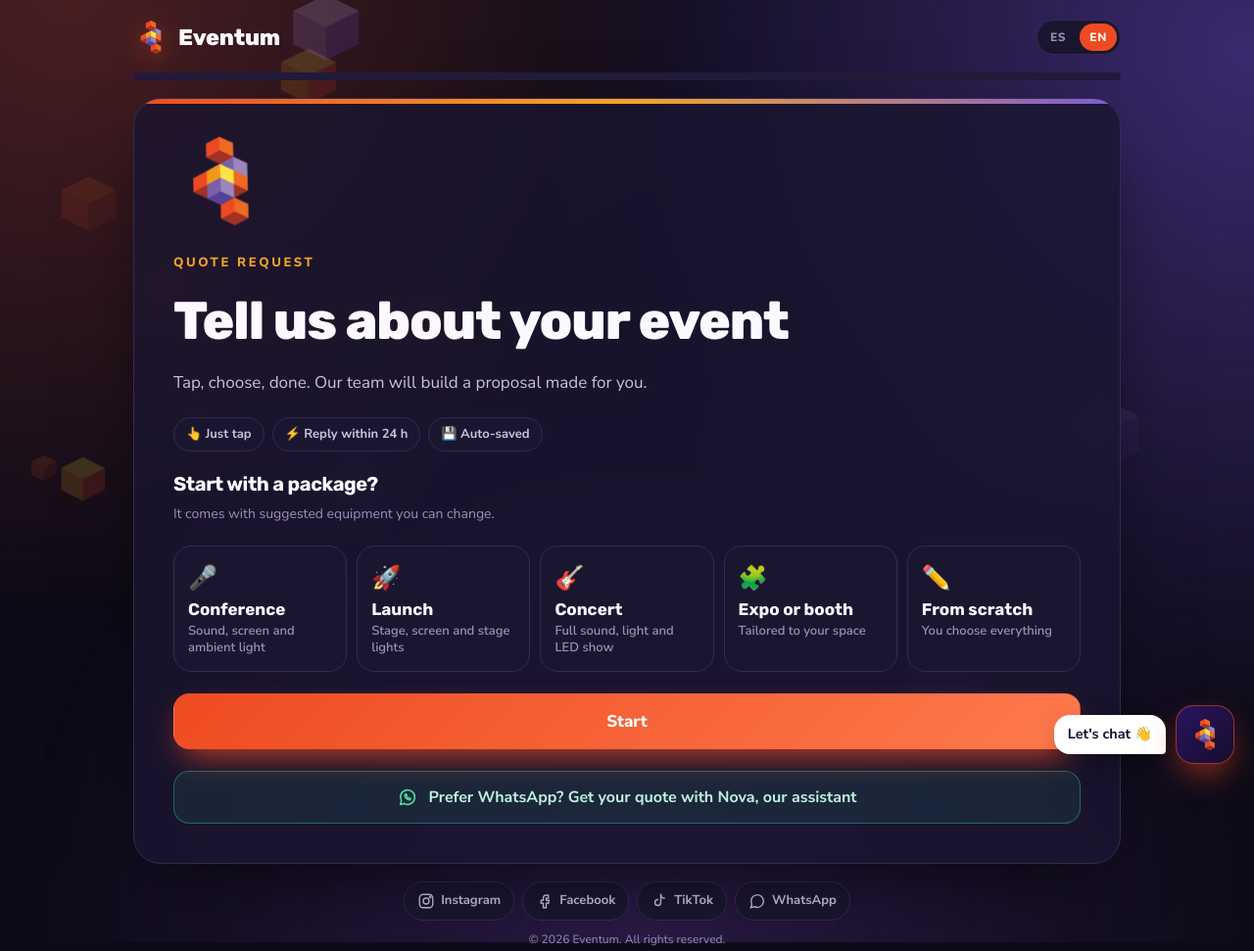
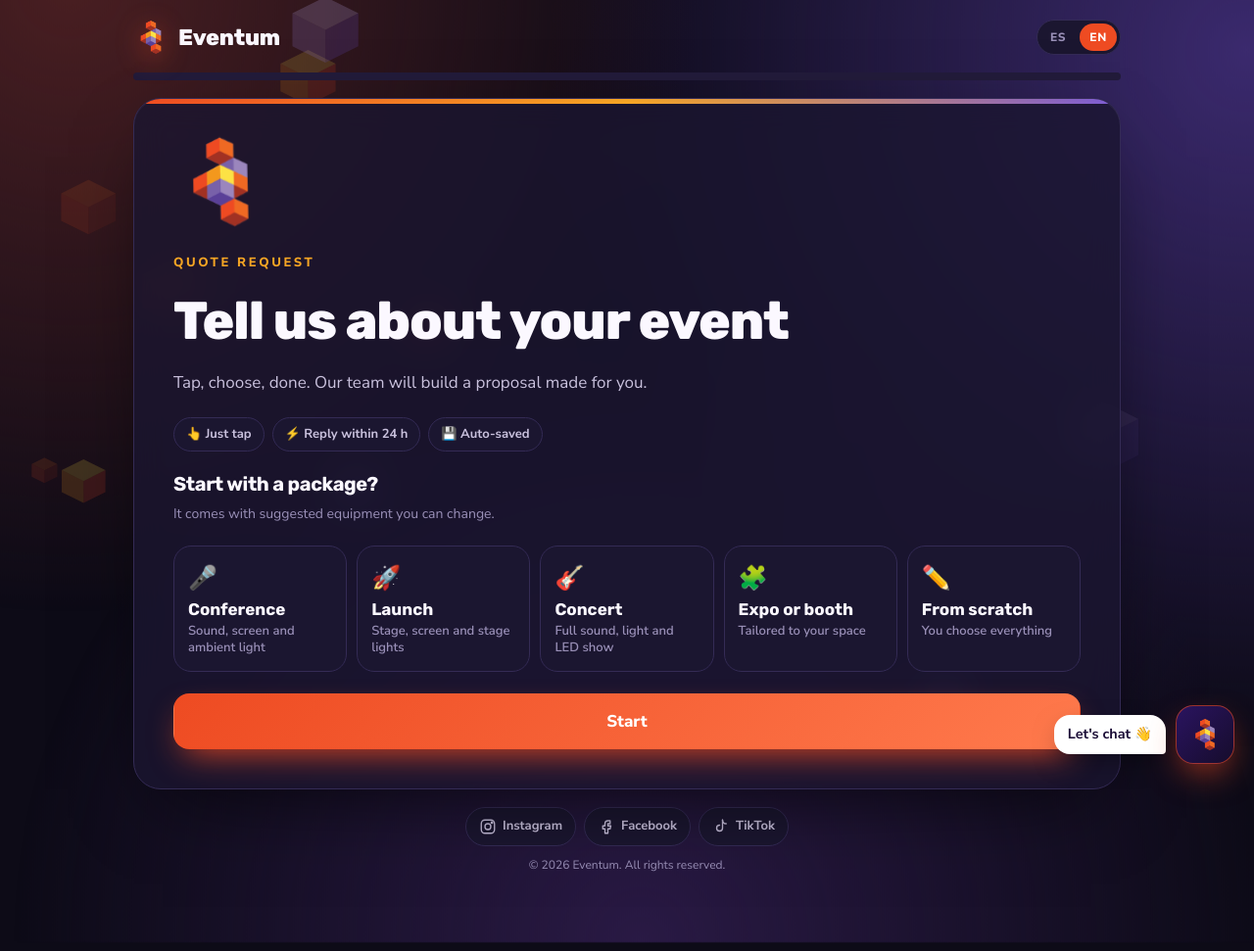
Before and after one commit to Eventumhn/cotiza, a plain HTML site: page index.html in a window 1280 px wide. Shown: the whole page at 98% size. After the commit the page ends 920 px from the top, so only its background shows below. Drawn offline with Linux system fonts and the light colour scheme.

Commit message:
Quitar temporalmente el WhatsApp de Nova en la cotización; solo queda el chat de Nova
Bandera WA_NOVA_ACTIVO=false: oculta el botón verde de WhatsApp, el ícono de WhatsApp en redes
y la opción del botón flotante (que ahora abre directo el chat).

Co-Authored-By: Claude Opus 5.5 <noreply@anthropic.com>
Claude-Session: https://claude.ai/code/session_018LxwSpyKkphBgL6KgUbLBC

```diff
--- a/index.html
+++ b/index.html
@@ -324,7 +324,9 @@ const PRM=new URLSearchParams(location.search);
 const DEMO=PRM.has("demo");
 const GALERIA=[]; // {src:"img/x.jpg", es:"Elegante", en:"Elegant"} — al agregar fotos aparece el paso "Inspiración"
 // Redes sociales: pon el enlace de cada una; las vacías no se muestran.
-const REDES=[["Instagram","https://www.instagram.com/eventumhn"],["Facebook","https://www.facebook.com/share/19JAutrwwo/"],["TikTok","https://www.tiktok.com/@eventumhn"],["WhatsApp","https://wa.me/50499354582?text="+encodeURIComponent("¡Hola, Nova! 👋 Me gustaría cotizar un evento con Eventum. ¿Me ayudas?")],["LinkedIn",""],["Sitio web",""]];
+// WhatsApp de Nova apagado temporalmente (solo queda el chat de Nova en la página). Para volver a activarlo: true
+const WA_NOVA_ACTIVO=false;
+const REDES=[["Instagram","https://www.instagram.com/eventumhn"],["Facebook","https://www.facebook.com/share/19JAutrwwo/"],["TikTok","https://www.tiktok.com/@eventumhn"],["WhatsApp",WA_NOVA_ACTIVO?"https://wa.me/50499354582?text="+encodeURIComponent("¡Hola, Nova! 👋 Me gustaría cotizar un evento con Eventum. ¿Me ayudas?"):""],["LinkedIn",""],["Sitio web",""]];
 const ICR={Instagram:'<rect x="3" y="3" width="18" height="18" rx="5"/><circle cx="12" cy="12" r="4"/><circle cx="17.5" cy="6.5" r="1"/>',Facebook:'<path d="M14 8h3V4h-3a4 4 0 0 0-4 4v3H7v4h3v6h4v-6h3l1-4h-4V8z"/>',TikTok:'<path d="M14 3v11a4 4 0 1 1-4-4"/><path d="M14 3c0 3 2 5 5 5"/>',WhatsApp:'<path d="M3 21l1.6-4.7A8.5 8.5 0 1 1 8 19.6z"/>',LinkedIn:'<rect x="3" y="3" width="18" height="18" rx="3"/><path d="M8 10v7M8 7v.01M12 17v-4a2 2 0 0 1 4 0v4M12 10v7"/>',"Sitio web":'<circle cx="12" cy="12" r="9"/><path d="M3 12h18M12 3a14 14 0 0 1 0 18M12 3a14 14 0 0 0 0 18"/>'};
 function redesHTML(){const r=REDES.filter(x=>x[1]);if(!r.length)return"";return `<div class="redes">${r.map(([n,u])=>`<a href="${esc(u)}" target="_blank" rel="noopener" aria-label="${n}"><svg viewBox="0 0 24 24">${ICR[n]}</svg><span>${n}</span></a>`).join("")}</div>`}
 const LS="eventumCot1", LS_MIS="eventumCotMis";
@@ -531,7 +533,7 @@ function render(){
   <h2 style="font-size:20px">${t("packT")}</h2><p class="hint" style="margin-top:-14px">${t("packH")}</p>
   <div class="packs">${PACKS.map(p=>`<button class="pack" data-pack="${p.id}" aria-pressed="${A.paquete===p.id}"><span class="ico">${p.ico}</span><b>${p[LANG][0]}</b><small>${p[LANG][1]}</small></button>`).join("")}</div>
   <nav class="ctrl"><button class="btn primary" data-go="1" id="next">${t("start")}</button></nav>
-  <a class="nova-wa" href="https://wa.me/50499354582?text=${encodeURIComponent(t("novaMsg"))}" target="_blank" rel="noopener"><svg viewBox="0 0 24 24" aria-hidden="true"><path d="M20 12a8 8 0 0 1-11.8 7L4 20l1.1-4A8 8 0 1 1 20 12z"/><path d="M9 9.5c0 3 2.5 5.5 5.5 5.5l1-1.5-2-1-1 .8a4 4 0 0 1-2-2l.8-1-1-2z"/></svg><span>${t("novaWa")}</span></a></section>`;if(mis.length)verificarMis();return}
+  ${WA_NOVA_ACTIVO?`<a class="nova-wa" href="https://wa.me/50499354582?text=${encodeURIComponent(t("novaMsg"))}" target="_blank" rel="noopener"><svg viewBox="0 0 24 24" aria-hidden="true"><path d="M20 12a8 8 0 0 1-11.8 7L4 20l1.1-4A8 8 0 1 1 20 12z"/><path d="M9 9.5c0 3 2.5 5.5 5.5 5.5l1-1.5-2-1-1 .8a4 4 0 0 1-2-2l.8-1-1-2z"/></svg><span>${t("novaWa")}</span></a>`:""}</section>`;if(mis.length)verificarMis();return}
  if(q.type==="fin"){m.innerHTML=finHTML();return}
  if(q.type==="seg"){m.innerHTML=`<section class="card enter"><span class="eyebrow">${t("segEye")}</span><h2>${t("cargando")}</h2></section>`;cargarSeg();return}
  const vs=vis(),last=vs[vs.length-1]===q;
@@ -661,7 +663,8 @@ function en(){return (document.documentElement.lang||"es")==="en"}
 function textos(){document.getElementById("novaBurb").textContent=en()?"Let's chat 👋":"¿Chateamos? 👋";document.getElementById("novaChatTx").textContent=en()?"Chat here with Nova":"Chatear aquí con Nova";document.getElementById("novaWaTx").textContent=en()?"Message us on WhatsApp":"Escribir por WhatsApp";
 document.getElementById("novaWa").href="https://wa.me/50499354582?text="+encodeURIComponent(en()?"Hi Nova! 👋 I'm filling out Eventum's quote form and I'd like some help.":"¡Hola, Nova! 👋 Estoy llenando el formulario de cotización de Eventum y me gustaría ayuda.")}
 function cerrarTodo(){m.classList.remove("open");pn.classList.remove("open");pn.setAttribute("aria-hidden","true");b.setAttribute("aria-expanded","false")}
-b.onclick=function(){textos();if(pn.classList.contains("open")||m.classList.contains("open")){cerrarTodo();return}m.classList.add("open");b.setAttribute("aria-expanded","true")};
+var soloChat=(typeof WA_NOVA_ACTIVO!=="undefined"&&!WA_NOVA_ACTIVO);if(soloChat)document.getElementById("novaWa").style.display="none";
+b.onclick=function(){textos();if(pn.classList.contains("open")||m.classList.contains("open")){cerrarTodo();return}if(soloChat){document.getElementById("novaChat").onclick();b.setAttribute("aria-expanded","true");return}m.classList.add("open");b.setAttribute("aria-expanded","true")};
 document.getElementById("novaChat").onclick=function(){m.classList.remove("open");if(!fr.src)fr.src="https://eventum-whatsapp.novabtl.workers.dev/chat";pn.classList.add("open");pn.setAttribute("aria-hidden","false")};
 document.getElementById("novaWa").addEventListener("click",function(){setTimeout(cerrarTodo,300)});
 document.getElementById("novaX").onclick=cerrarTodo;addEventListener("keydown",function(e){if(e.key==="Escape")cerrarTodo()});
```
